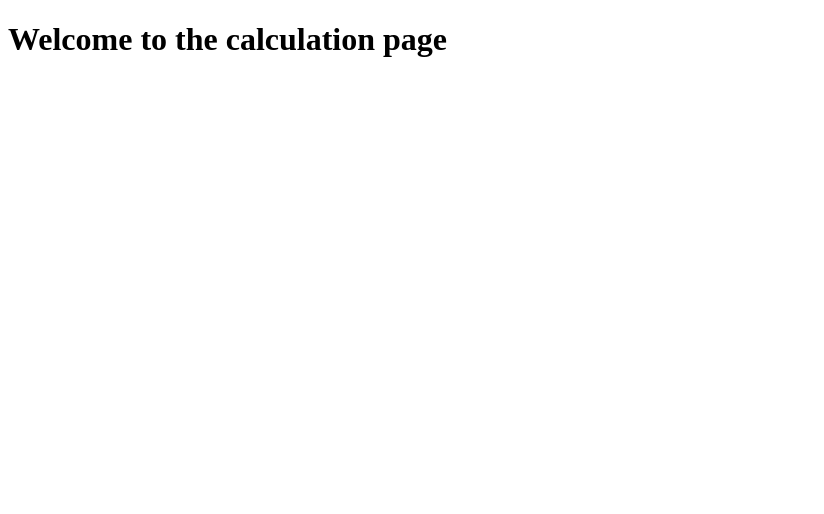
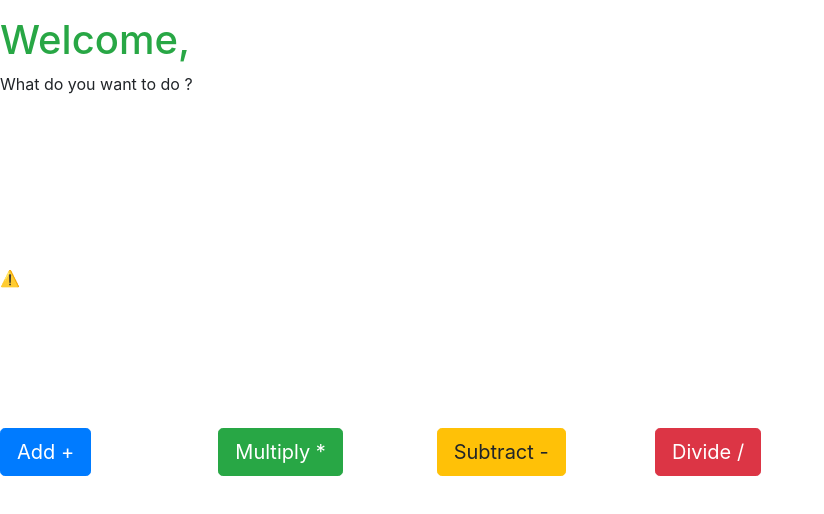
Before and after one commit to Bright-Mensah/CALC, a plain HTML site: page calc.html in a window 1280 px wide. Shown: the whole page, without its empty margins (0-824 px from the left). Drawn offline with nearby package versions, Linux system fonts and the light colour scheme; no server answers.

Commit message:
Designed  Calc.html

```diff
--- a/calc.html
+++ b/calc.html
@@ -5,11 +5,59 @@
     <meta http-equiv="X-UA-Compatible" content="IE=edge">
     <meta name="viewport" content="width=device-width, initial-scale=1.0">
     <title>Document</title>
+    <link rel="stylesheet" href="https://cdn.jsdelivr.net/npm/bootstrap@4.6.1/dist/css/bootstrap.min.css" integrity="sha384-zCbKRCUGaJDkqS1kPbPd7TveP5iyJE0EjAuZQTgFLD2ylzuqKfdKlfG/eSrtxUkn" crossorigin="anonymous">
+
+    <link rel="stylesheet" href="calcStyles.css">
 
 </head>
 <body>
-    <h1>Welcome to the calculation page</h1>
-    <h1 id="result"></h1>
+
+    <header>
+        <h1 class="text-success mt-3">Welcome, <span id="result"></span></h1>
+        <p class="desc">What do you want to do ? </p>
+        <div class="container">
+            <div class="row">
+
+                <div class="col-lg-12 col-md-12 col-sm-12">
+
+                    <p class="info alert-danger"></p>
+                </div>
+            </div>
+        </div>
+    </header>
+    <div class="anim">
+
+        <lottie-player  src="https://assets8.lottiefiles.com/packages/lf20_tkutk1z1.json"  background="transparent"  speed="1"  style="width: 300px; height: 300px;"  loop  autoplay></lottie-player>
+    </div>
+
+
+
+
+        <div class="row anim">
+            <div class="col-lg-2 col-md-6 col-sm-6">
+                <a href="add.html" class="btn btn-primary btn-lg">Add <span>+</span></a>
+
+            </div>
+            <div class="col-lg-2 col-md-6 col-sm-6">
+                <a href="multiply.html" class="btn btn-success btn-lg">Multiply <span>*</span></a>
+
+            </div>
+            <div class="col-lg-2 col-md-6 col-sm-6">
+                <a href="subtract.html" class="btn btn-warning btn-lg">Subtract <span>-</span></a>
+
+            </div>
+            <div class="col-lg-2 col-md-6 col-sm-6">
+                <a href="divide.html" class="btn btn-danger btn-lg">Divide <span>/</span></a>
+
+            </div>
+        </div>
+
+
+
+
+
+    <script src="https://unpkg.com/@lottiefiles/lottie-player@latest/dist/lottie-player.js"></script>
+
     <script>
 document.getElementById('result').innerHTML=localStorage.getItem('userName').toUpperCase();
 
```
